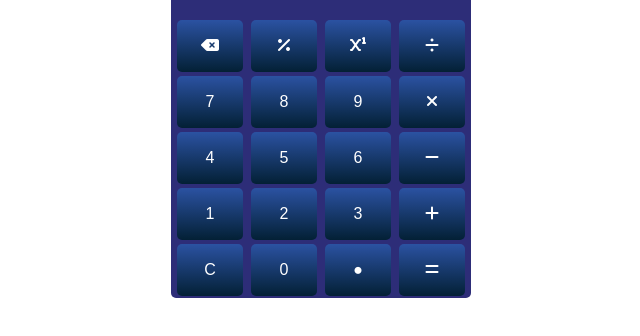
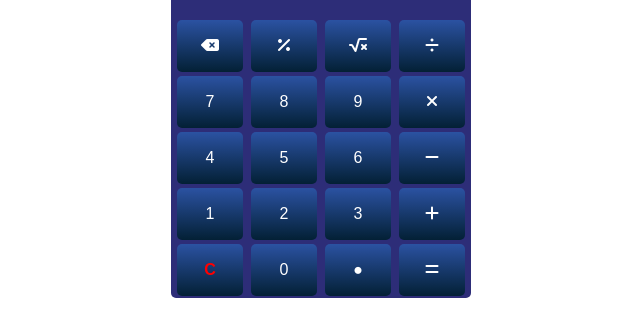
Before and after one commit to raselahmedweb/calculator, a plain HTML site: page index.html in a window 1280 px wide. Shown: the part 194-530 px from the top of the page, 319-959 px from the left. Drawn offline with Linux system fonts and the light colour scheme.

Commit message:
Update index.html

```diff
--- a/index.html
+++ b/index.html
@@ -15,7 +15,7 @@
         <div class="btnRow">
             <button id="btnDlt"><i class="fa-solid fa-delete-left"></i></button>
             <button id="btnModulus"><i class="fa-solid fa-percent"></i></button>
-            <button id="btnExpo"><i class="fa-solid fa-superscript"></i></button>
+            <button id="btnExpo"><i class="fa-solid fa-square-root-variable"></i></button>
             <button id="btnDevide"><i class="fa-solid fa-divide"></i></button>
         </div>
         <div class="btnRow">
@@ -37,7 +37,7 @@
             <button id="btnPlus"><i class="fa-solid fa-plus"></i></button>
         </div>
         <div class="btnRow">
-            <button id="btnClear">C</button>
+            <button id="btnClear" style="color: red; font-weight:700;">C</button>
             <button id="btn0">0</button>
             <button id="btnDot"><i class="fa-solid fa-circle"></i></button>
             <button id="btnEqual"><i class="fa-solid fa-equals"></i></button>
```
